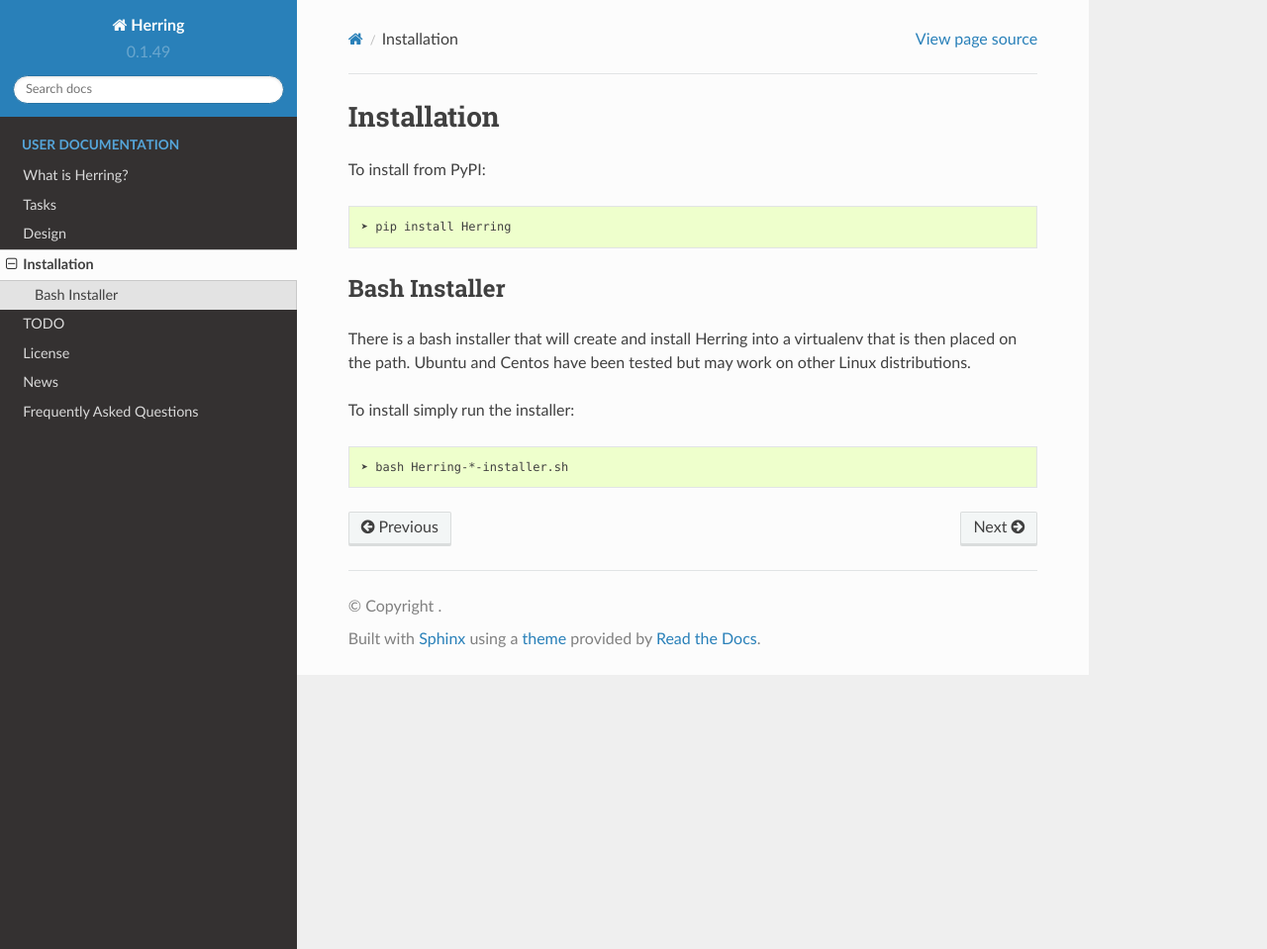
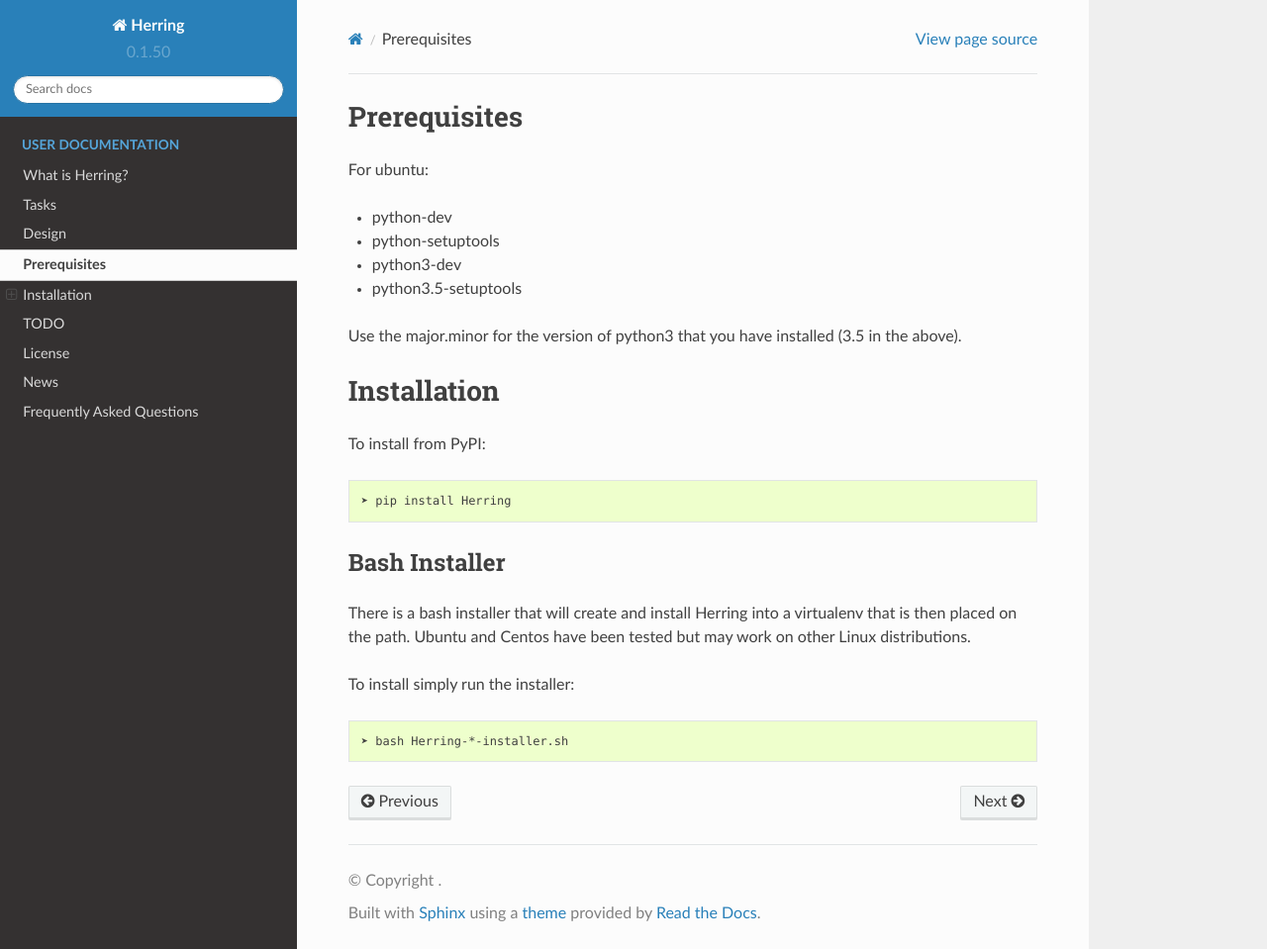
Before and after one commit to royw/Herring, a Sphinx documentation site: the page built from docs/install.rst, in a window 1280 px wide and 959 px high. Shown: the whole window at 99% size. Built offline with Sphinx 7.4.7 and the Read the Docs theme 2.0.0, drawn with Linux system fonts in a browser that asks for light colours; pages that are not in the unit, such as notebooks, are missing from menus.

Commit message:
added prerequisites to install documentation

```diff
--- a/doc.requirements.txt
+++ b/doc.requirements.txt
@@ -23,3 +23,5 @@
 sphinxcontrib-plantuml; python_version in '2.7'
 sphinxcontrib-seqdiag; python_version in '2.7'
 twine; python_version in '2.7'
+sphinxcontrib-dd; python_version in '2.7'
+sphinxcontrib-websupport; python_version in '2.7'
--- a/docs/install.rst
+++ b/docs/install.rst
@@ -1,3 +1,16 @@
+Prerequisites
+=============
+
+For ubuntu:
+
+* python-dev
+* python-setuptools
+* python3-dev
+* python3.5-setuptools
+
+Use the major.minor for the version of python3 that you have installed (3.5 in the above).
+
+
 Installation
 ============
 
--- a/herring/__init__.py
+++ b/herring/__init__.py
@@ -364,4 +364,4 @@
 
 __docformat__ = 'restructuredtext en'
 
-__version__ = '0.1.49'
+__version__ = '0.1.50'
```
